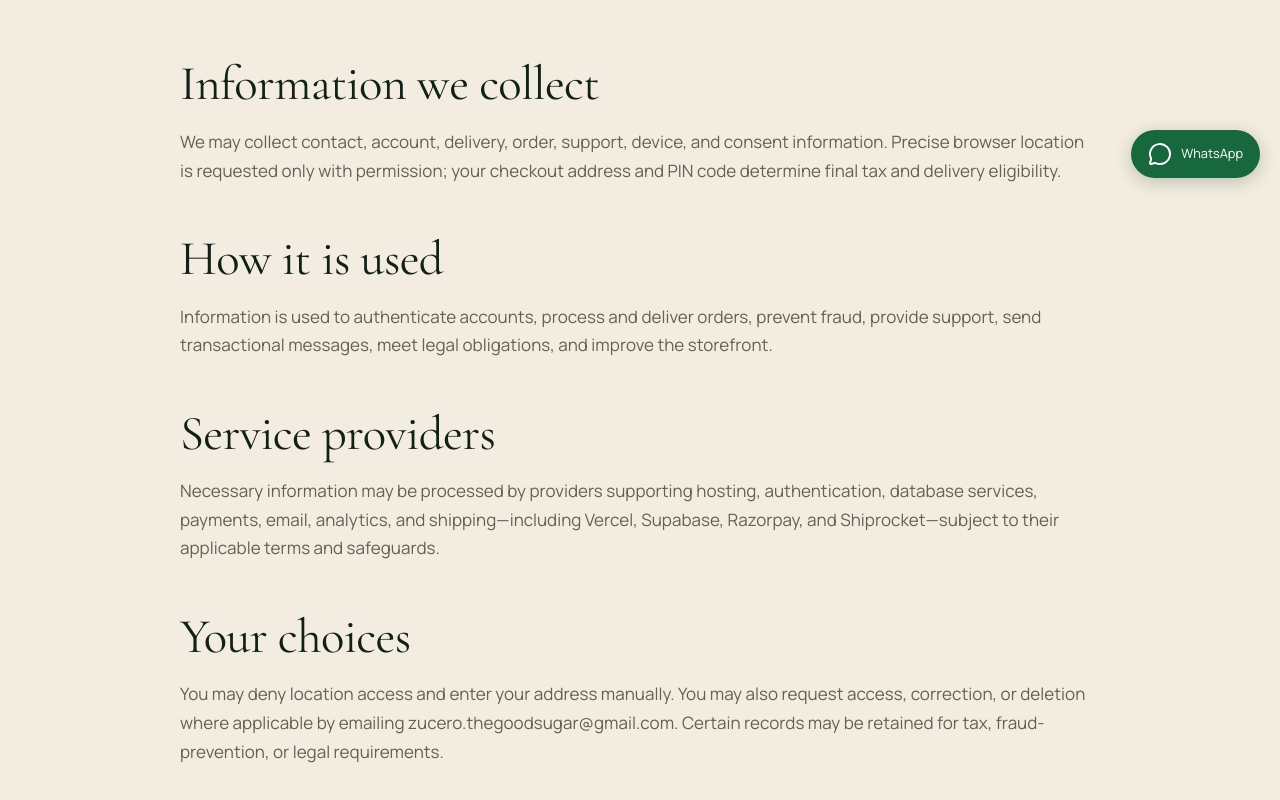
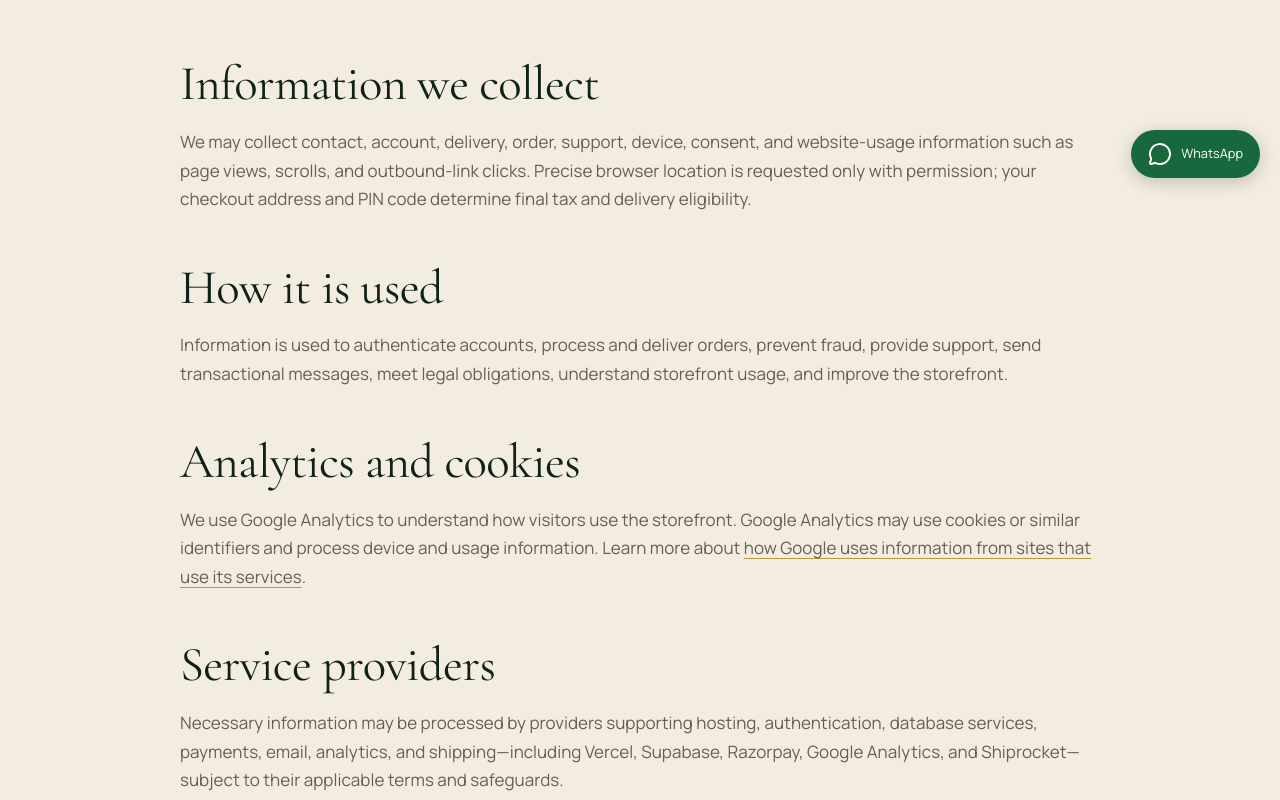
Before and after one commit to singhsaurabhsohan/zucero-website, a Next.js app in the folder storefront/: page /privacy in a window 1280 px wide. Shown: the part 600-1400 px from the top of the page. Built offline with nearby package versions, Linux system fonts and the light colour scheme; no server answers.

Commit message:
Set up GA4 analytics

```diff
--- a/storefront/app/layout.tsx
+++ b/storefront/app/layout.tsx
@@ -4,6 +4,7 @@ import { CartProvider } from "@/components/cart-provider";
 import { MessageCircle } from "lucide-react";
 import { whatsappLink } from "@/lib/whatsapp";
 import { BackToTop } from "@/components/back-to-top";
+import { GoogleAnalytics } from "@/components/google-analytics";
 
 export const metadata: Metadata = {
   metadataBase: new URL("https://www.thegoodsugar.in"),
@@ -13,5 +14,5 @@ export const metadata: Metadata = {
 };
 
 export default function RootLayout({ children }: Readonly<{ children: React.ReactNode }>) {
-  return <html lang="en"><body><CartProvider>{children}<BackToTop /><aside aria-label="WhatsApp contact"><a href={whatsappLink()} className="whatsapp-contact" aria-label="Chat with Zucero on WhatsApp at +91 87963 49977"><MessageCircle size={24} /><span>WhatsApp</span></a></aside></CartProvider></body></html>;
+  return <html lang="en"><body><CartProvider>{children}<BackToTop /><aside aria-label="WhatsApp contact"><a href={whatsappLink()} className="whatsapp-contact" aria-label="Chat with Zucero on WhatsApp at +91 87963 49977"><MessageCircle size={24} /><span>WhatsApp</span></a></aside></CartProvider><GoogleAnalytics /></body></html>;
 }
--- a/storefront/app/privacy/page.tsx
+++ b/storefront/app/privacy/page.tsx
@@ -5,9 +5,10 @@ export const metadata: Metadata = { title: "Privacy Policy" };
 
 export default function PrivacyPage() {
   return <ContentPage eyebrow="Your information, treated carefully" title="Privacy policy" intro="This page explains the information used to operate the Zucero storefront and fulfil your orders.">
-    <h2>Information we collect</h2><p>We may collect contact, account, delivery, order, support, device, and consent information. Precise browser location is requested only with permission; your checkout address and PIN code determine final tax and delivery eligibility.</p>
-    <h2>How it is used</h2><p>Information is used to authenticate accounts, process and deliver orders, prevent fraud, provide support, send transactional messages, meet legal obligations, and improve the storefront.</p>
-    <h2>Service providers</h2><p>Necessary information may be processed by providers supporting hosting, authentication, database services, payments, email, analytics, and shipping—including Vercel, Supabase, Razorpay, and Shiprocket—subject to their applicable terms and safeguards.</p>
+    <h2>Information we collect</h2><p>We may collect contact, account, delivery, order, support, device, consent, and website-usage information such as page views, scrolls, and outbound-link clicks. Precise browser location is requested only with permission; your checkout address and PIN code determine final tax and delivery eligibility.</p>
+    <h2>How it is used</h2><p>Information is used to authenticate accounts, process and deliver orders, prevent fraud, provide support, send transactional messages, meet legal obligations, understand storefront usage, and improve the storefront.</p>
+    <h2>Analytics and cookies</h2><p>We use Google Analytics to understand how visitors use the storefront. Google Analytics may use cookies or similar identifiers and process device and usage information. Learn more about <a href="https://policies.google.com/technologies/partner-sites" target="_blank" rel="noreferrer">how Google uses information from sites that use its services</a>.</p>
+    <h2>Service providers</h2><p>Necessary information may be processed by providers supporting hosting, authentication, database services, payments, email, analytics, and shipping—including Vercel, Supabase, Razorpay, Google Analytics, and Shiprocket—subject to their applicable terms and safeguards.</p>
     <h2>Your choices</h2><p>You may deny location access and enter your address manually. You may also request access, correction, or deletion where applicable by emailing zucero.thegoodsugar@gmail.com. Certain records may be retained for tax, fraud-prevention, or legal requirements.</p>
     <h2>Security</h2><p>We use access controls and protected environment settings, but no online service can promise absolute security. Payment-card details are handled by the payment provider rather than stored by Zucero.</p>
   </ContentPage>;
--- /dev/null
+++ b/storefront/components/google-analytics.tsx
@@ -0,0 +1,25 @@
+import Script from "next/script";
+
+const measurementId = process.env.NEXT_PUBLIC_GA_MEASUREMENT_ID?.trim();
+const isValidMeasurementId = Boolean(measurementId && /^G-[A-Z0-9]+$/i.test(measurementId));
+
+export function GoogleAnalytics() {
+  if (!isValidMeasurementId || !measurementId) return null;
+
+  return (
+    <>
+      <Script
+        src={`https://www.googletagmanager.com/gtag/js?id=${measurementId}`}
+        strategy="afterInteractive"
+      />
+      <Script id="google-analytics" strategy="afterInteractive">
+        {`
+          window.dataLayer = window.dataLayer || [];
+          function gtag(){dataLayer.push(arguments);}
+          gtag('js', new Date());
+          gtag('config', '${measurementId}');
+        `}
+      </Script>
+    </>
+  );
+}
```
Also changed, not shown: 2 other files (tests, documents, lock files or other folders).
